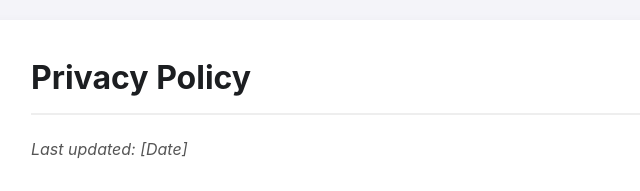
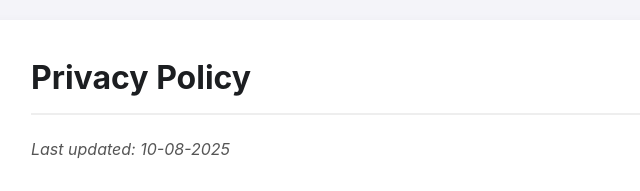
Before and after one commit to mukulraj23/anymate-live-chat, a website: page public/privacy.html in a window 1280 px wide. Shown: the top 191 px of the page, 209-849 px from the left. Drawn offline with Linux system fonts and the light colour scheme.

Commit message:
Update privacy.html

```diff
--- a/public/privacy.html
+++ b/public/privacy.html
@@ -9,7 +9,7 @@
 <body>
     <div class="container">
         <h1>Privacy Policy</h1>
-        <p><em>Last updated: [Date]</em></p>
+        <p><em>Last updated: 10-08-2025</em></p>
 
         <h2>Introduction</h2>
         <p>Welcome to AnyMate. We are committed to protecting your privacy. This Privacy Policy explains what information we collect and why.</p>
```
